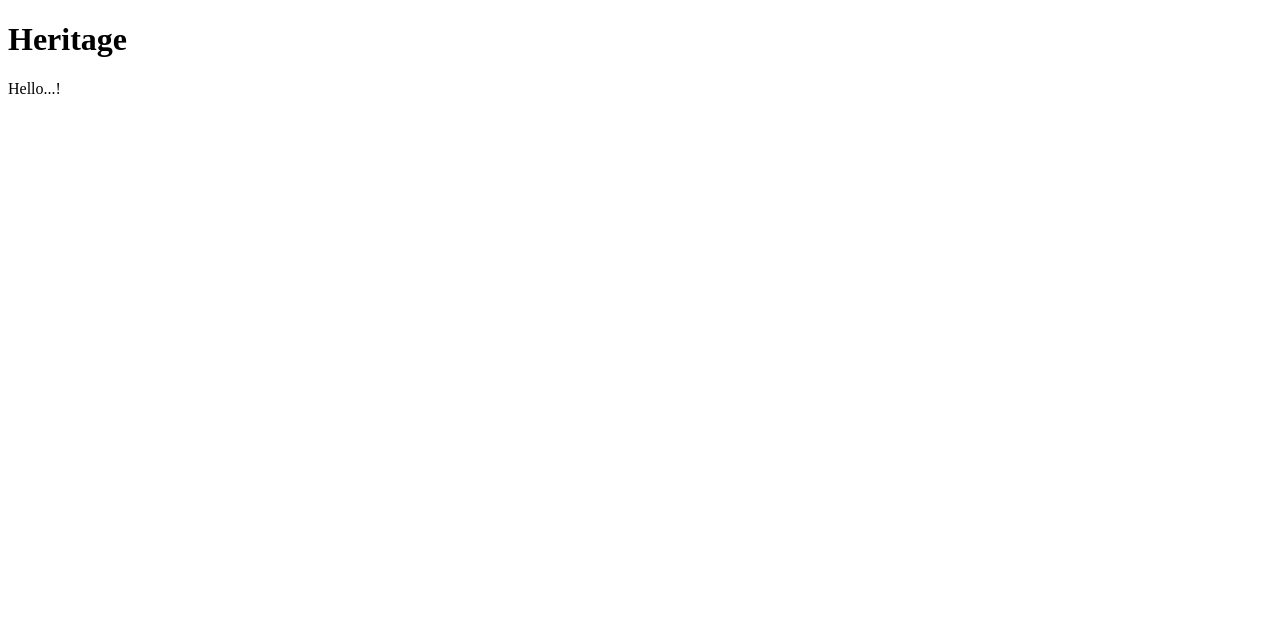
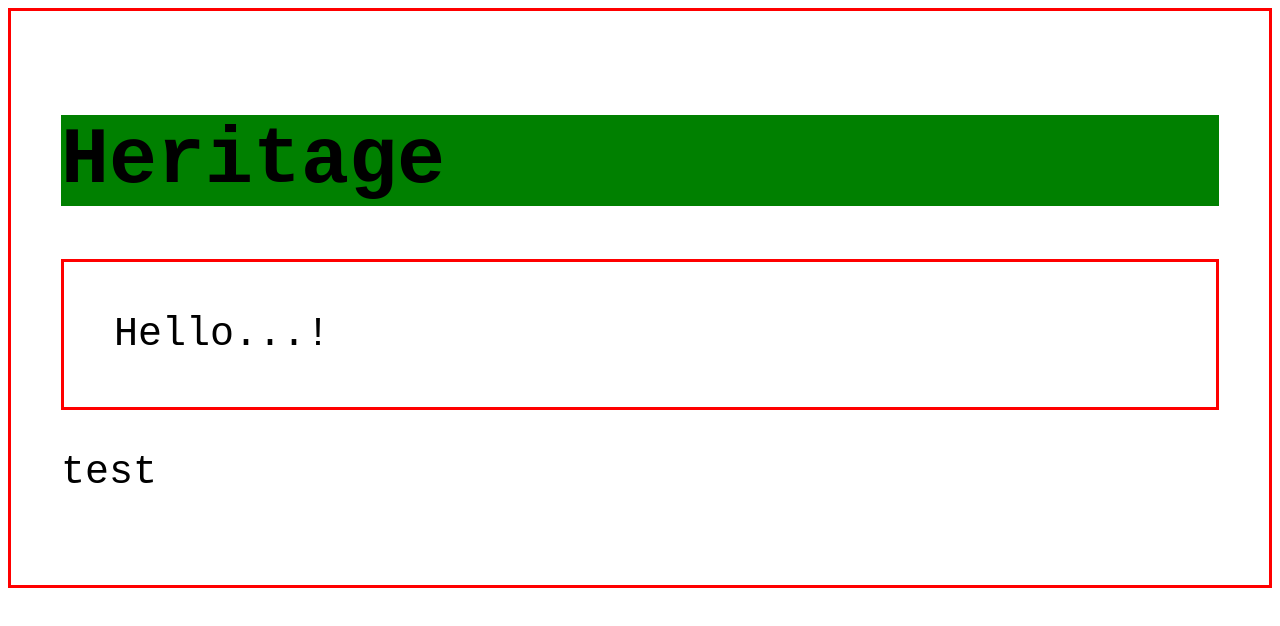
Before and after one commit to AlbertoParente/study-web-javaScript, a plain HTML site: page activity-js/css/heritage.html in a window 1280 px wide. Drawn offline with Linux system fonts and the light colour scheme.

Commit message:
Adding heritage concept

```diff
--- a/activity-js/css/heritage.html
+++ b/activity-js/css/heritage.html
@@ -5,13 +5,28 @@
     <meta charset="UTF-8">
     <title>Heritage</title>
     <style>
-        /* ... */
+        body {
+            font-family: monospace;
+            font-size: 40px;
+            border: solid 3px red;
+            padding: 50px;
+        }
+
+        div {
+            border: inherit;
+            padding: inherit;
+        }
+
     </style>
 </head>
 
 <body>
-    <h1>Heritage</h1>
+    <h1 style="background-color: green;">Heritage</h1>
     <div>Hello...!</div>
+
+    <span>
+        <p>test</p>
+    </span>
 </body>
 
 </html>
```
Also changed, not shown: activity-js/css/specificity2.html (+1 -1 lines).
